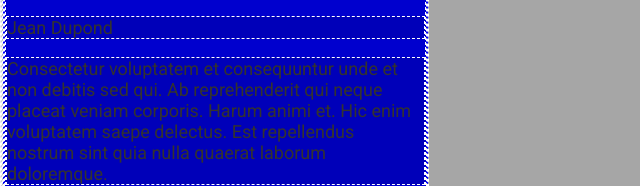
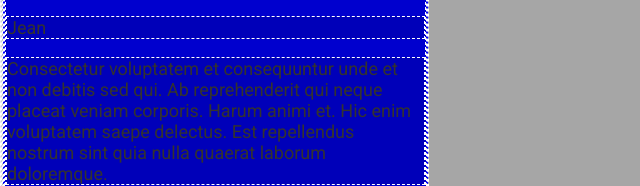
Before and after one commit to Ps41980/Ps41980, a plain HTML site: page index.html in a window 1280 px wide. Shown: the part 378-564 px from the top of the page, 0-640 px from the left. Drawn offline with Linux system fonts and the light colour scheme.

Commit message:
supression de texte

```diff
--- a/index.html
+++ b/index.html
@@ -50,7 +50,7 @@
 
                 </div>
                 <div>
-                    <p>Jean Dupond</p>
+                    <p>Jean</p>
                     <p>Consectetur voluptatem et consequuntur unde et non debitis sed qui. Ab reprehenderit qui neque
                         placeat
                         veniam corporis. Harum animi et. Hic enim voluptatem saepe delectus. Est repellendus nostrum
```
